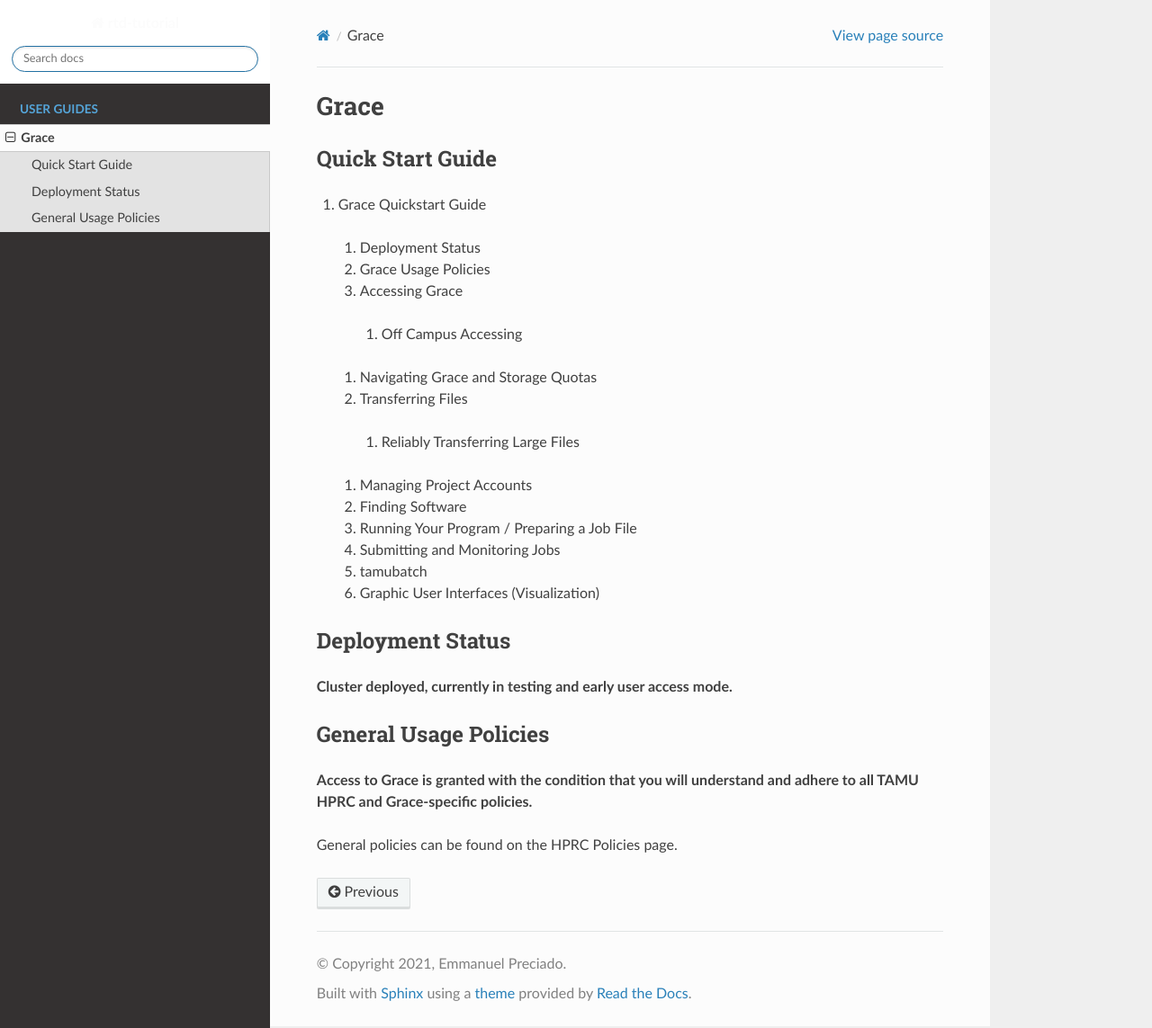
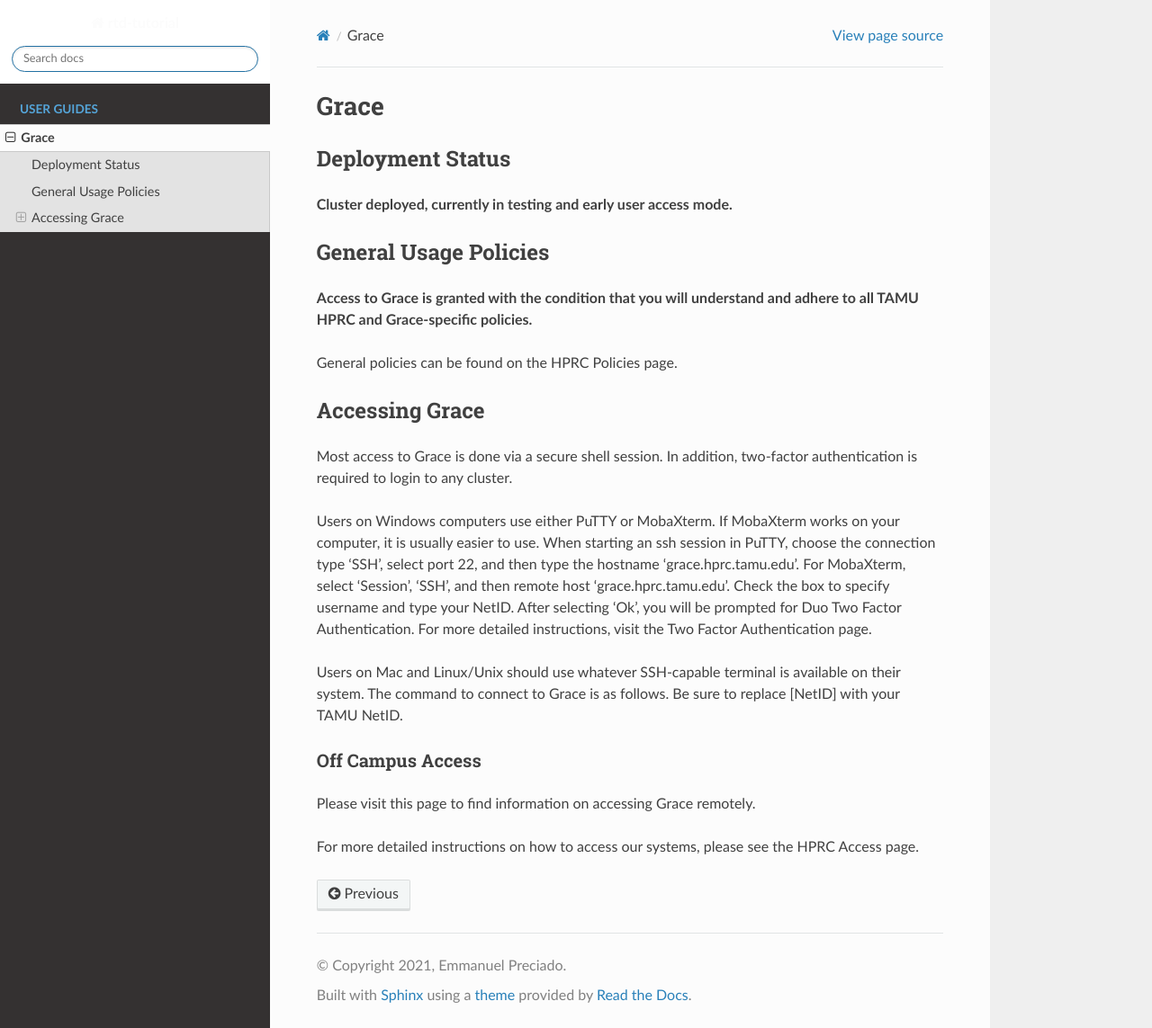
Before and after one commit to EmmanuelDej/rtd-tutorial, a Sphinx documentation site: the page built from docs/grace.rst, in a window 1280 px wide and 1143 px high. Shown: the whole window at 90% size. Built offline with Sphinx 7.4.7 and the Read the Docs theme 2.0.0, drawn with Linux system fonts in a browser that asks for light colours; pages that are not in the unit, such as notebooks, are missing from menus.

Commit message:
Update grace.rst

```diff
--- a/docs/grace.rst
+++ b/docs/grace.rst
@@ -2,23 +2,6 @@
 
 Grace
 =====
-
-Quick Start Guide
------------------
-#. Grace Quickstart Guide
-  #. Deployment Status
-  #. Grace Usage Policies
-  #. Accessing Grace
-    #. Off Campus Accessing
-  #. Navigating Grace and Storage Quotas
-  #. Transferring Files
-    #. Reliably Transferring Large Files
-  #. Managing Project Accounts
-  #. Finding Software
-  #. Running Your Program / Preparing a Job File
-  #. Submitting and Monitoring Jobs
-  #. tamubatch
-  #. Graphic User Interfaces (Visualization)
 
 Deployment Status
 -----------------
@@ -29,3 +12,17 @@ General Usage Policies
 **Access to Grace is granted with the condition that you will understand and adhere to all TAMU HPRC and Grace-specific policies.**
 
 General policies can be found on the HPRC Policies page.
+
+Accessing Grace
+---------------
+Most access to Grace is done via a secure shell session. In addition, two-factor authentication is required to login to any cluster.
+
+Users on Windows computers use either PuTTY or MobaXterm. If MobaXterm works on your computer, it is usually easier to use. When starting an ssh session in PuTTY, choose the connection type 'SSH', select port 22, and then type the hostname 'grace.hprc.tamu.edu'. For MobaXterm, select 'Session', 'SSH', and then remote host 'grace.hprc.tamu.edu'. Check the box to specify username and type your NetID. After selecting 'Ok', you will be prompted for Duo Two Factor Authentication. For more detailed instructions, visit the Two Factor Authentication page.
+
+Users on Mac and Linux/Unix should use whatever SSH-capable terminal is available on their system. The command to connect to Grace is as follows. Be sure to replace [NetID] with your TAMU NetID.
+
+Off Campus Access
+*****************
+Please visit this page to find information on accessing Grace remotely.
+
+For more detailed instructions on how to access our systems, please see the HPRC Access page.
```
